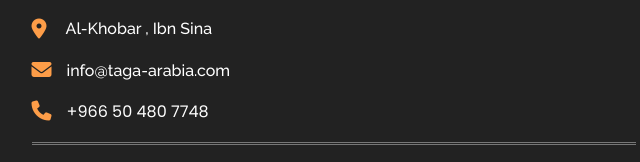
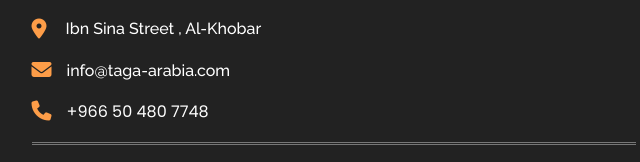
Before and after one commit to MohamedElattar318/text, a plain HTML site: page index.html in a window 1280 px wide. Shown: the part 5087-5249 px from the top of the page, 31-671 px from the left. Drawn offline with nearby package versions, Linux system fonts and the light colour scheme.

Commit message:
Update index.html

```diff
--- a/index.html
+++ b/index.html
@@ -384,7 +384,7 @@
                                 <i class="fa-solid fa-location-dot"></i>
                             </div>
                             <a href="https://maps.app.goo.gl/UHBFE8MHBJ6K5an16" target="_blank">
-                                <p>&nbsp;Al-Khobar , Ibn Sina </p>
+                                <p>&nbsp;Ibn Sina Street , Al-Khobar</p>
                             </a>
                         </div>
                         <div class="email info">
```
